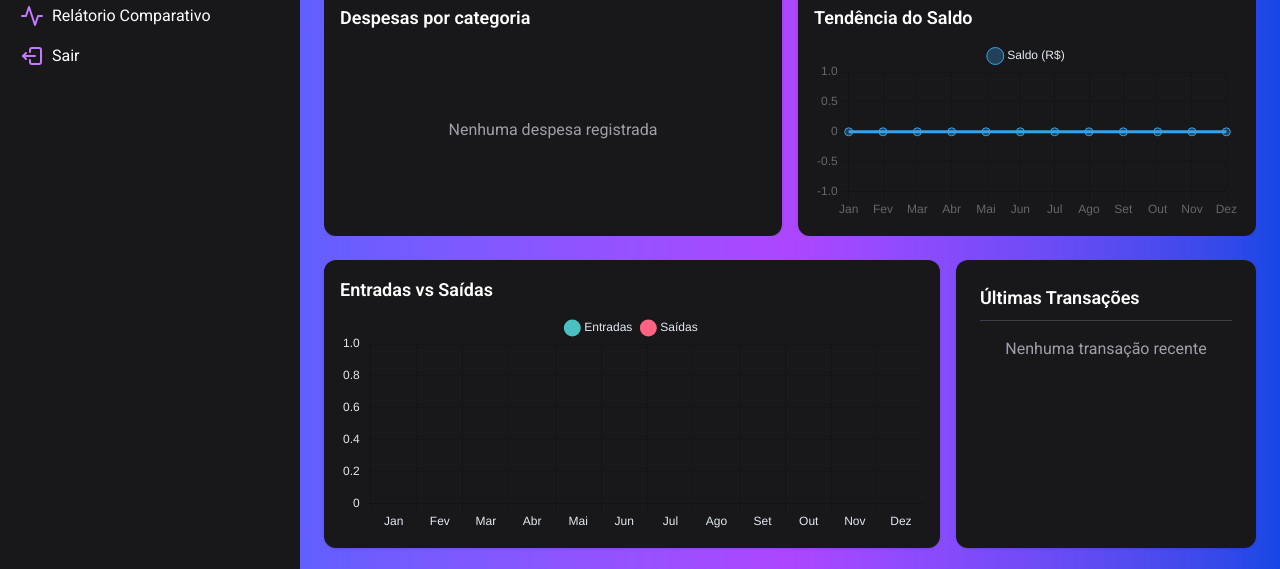
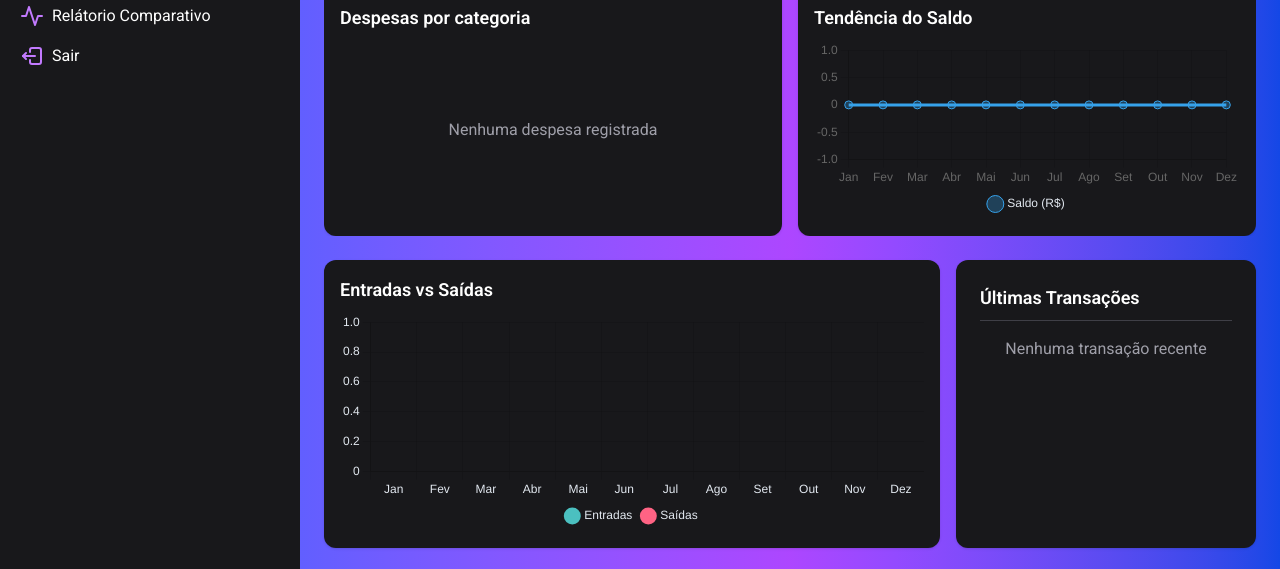
Before and after one commit to janderTodero/dashboard-financeiro, a React (Vite) app: page / in a window 1280 px wide. Shown: the part 228-797 px from the top of the page. Built offline with nearby package versions, Linux system fonts and the light colour scheme; no server answers; sample sign-in values are in the browser's storage.

Commit message:
dashboard page concluida

```diff
--- /dev/null
+++ b/src/components/DespesasPorCategoriaChart.jsx
@@ -0,0 +1,10 @@
+import { Doughnut } from "react-chartjs-2";
+import EmptyMessage from "./EmptyMesage";
+
+
+export default function DespesasPorCategoriaChart({ data, options }) {
+  if (!data || !data.labels || data.labels.length === 0) {
+    return <EmptyMessage>Nenhuma despesa registrada</EmptyMessage>;
+  }
+  return <Doughnut data={data} options={options} />;
+}
--- /dev/null
+++ b/src/components/EntradasSaidasChart.jsx
@@ -0,0 +1,9 @@
+import { Bar } from "react-chartjs-2";
+import EmptyMessage from "./EmptyMesage";
+
+export default function EntradasSaidasChart({ data, options }) {
+  if (!data || !data.labels || data.labels.length === 0) {
+    return <EmptyMessage>Sem dados de entradas/saídas</EmptyMessage>;
+  }
+  return <Bar data={data} options={options} />;
+}
--- /dev/null
+++ b/src/components/TendenciaSaldoChart.jsx
@@ -0,0 +1,9 @@
+import { Line } from "react-chartjs-2";
+import EmptyMessage from "./EmptyMesage";
+
+export default function TendenciaSaldoChart({ data, options }) {
+  if (!data || !data.labels || data.labels.length === 0) {
+    return <EmptyMessage>Sem dados de saldo</EmptyMessage>;
+  }
+  return <Line data={data} options={options} />;
+}
--- a/src/pages/Dashboard.jsx
+++ b/src/pages/Dashboard.jsx
@@ -12,19 +12,21 @@ import {
   LineElement,
   PointElement,
 } from "chart.js";
-import { Doughnut, Line, Bar } from "react-chartjs-2";
 import { useNavigate } from "react-router-dom";
 import ResumoCard from "../components/ResumoCard";
 import SeletorMes from "../components/SeletorMes";
 import UltimasTransacoes from "../components/UltimasTransacoes";
 import formatCurrency from "../utils/format";
 import ChartCard from "../components/ChartCard";
-import EmptyMessage from "../components/EmptyMesage";
 
 import useResumo from "../hooks/useResumo";
 import useCategoryData from "../hooks/useCategoryData";
 import useEntradasSaidasData from "../hooks/useEntradasSaidasData";
 import useSaldoData from "../hooks/useSaldoData";
+import DespesasPorCategoriaChart from "../components/DespesasPorCategoriaChart";
+import TendenciaSaldoChart from "../components/TendenciaSaldoChart";
+import EntradasSaidasChart from "../components/EntradasSaidasChart";
+import { barOptions, doughnutOptions, lineOptions } from "../utils/chartOptions";
 
 ChartJS.register(
   ArcElement,
@@ -55,7 +57,6 @@ export default function Dashboard() {
     ano: anoAtual,
   });
 
-  // 🔹 Filtra transações do mês/ano selecionado
   const transacoesFiltradas = useMemo(() => {
     if (!transactions) return [];
     return transactions.filter((t) => {
@@ -67,13 +68,11 @@ export default function Dashboard() {
     });
   }, [transactions, mesSelecionado]);
 
-  // 🔹 Hooks que encapsulam a lógica
   const { entradas, saidas, total } = useResumo(transacoesFiltradas);
   const categoryData = useCategoryData(transacoesFiltradas);
   const entradasSaidasData = useEntradasSaidasData(transactions, mesSelecionado);
   const saldoData = useSaldoData(transactions, mesSelecionado);
 
-  // 🔹 Meses disponíveis para seleção
   const mesesDisponiveis = useMemo(() => {
     if (!transactions) return [];
     const combinacoes = transactions.reduce((acc, t) => {
@@ -96,32 +95,11 @@ export default function Dashboard() {
     });
   }, [transactions]);
 
-  // 🔹 Últimas transações
   const ultimasTransacoes = useMemo(() => {
     return [...transacoesFiltradas]
       .sort((a, b) => new Date(b.date) - new Date(a.date))
       .slice(0, 5);
   }, [transacoesFiltradas]);
-
-  // 🔹 Configuração padrão dos gráficos
-  const chartAnimation = {
-    responsive: true,
-    maintainAspectRatio: false,
-    animation: {
-      duration: 1200,
-      easing: "easeOutQuart",
-      delay: (context) => context.dataIndex * 100,
-    },
-    plugins: {
-      legend: {
-        labels: {
-          color: "#e2e8f0",
-          usePointStyle: true,
-          font: { size: 12 },
-        },
-      },
-    },
-  };
 
   if (loading) return <LoadingSpinner />;
 
@@ -131,7 +109,6 @@ export default function Dashboard() {
         Dashboard
       </h2>
 
-      {/* Resumo e seletor de mês */}
       <section className="grid grid-cols-1 md:grid-cols-4 gap-4 mb-6 text-white items-center">
         <ResumoCard
           titulo="Entradas"
@@ -156,59 +133,19 @@ export default function Dashboard() {
         />
       </section>
 
-      {/* Gráficos principais */}
       <section className="grid grid-cols-1 md:grid-cols-2 gap-4 flex-1 overflow-hidden mb-6">
         <ChartCard titulo="Despesas por categoria">
-          {categoryData && categoryData.labels.length > 0 ? (
-            <Doughnut
-              data={categoryData}
-              options={{
-                ...chartAnimation,
-                plugins: {
-                  ...chartAnimation.plugins,
-                  legend: {
-                    ...chartAnimation.plugins.legend,
-                    position: "bottom",
-                  },
-                },
-              }}
-            />
-          ) : (
-            <EmptyMessage>Nenhuma despesa registrada</EmptyMessage>
-          )}
+          <DespesasPorCategoriaChart data={categoryData} options={doughnutOptions} />
         </ChartCard>
 
         <ChartCard titulo="Tendência do Saldo">
-          {saldoData && (
-            <Line
-              data={saldoData}
-              options={{
-                ...chartAnimation,
-                elements: {
-                  line: { tension: 0.3 },
-                  point: { radius: 4, hoverRadius: 6 },
-                },
-              }}
-            />
-          )}
+          <TendenciaSaldoChart data={saldoData} options={lineOptions} />
         </ChartCard>
       </section>
 
-      {/* Entradas vs Saídas + últimas transações */}
       <section className="grid grid-cols-1 md:grid-cols-3 gap-4 flex-none">
         <ChartCard titulo="Entradas vs Saídas" className="md:col-span-2 h-72">
-          {entradasSaidasData && (
-            <Bar
-              data={entradasSaidasData}
-              options={{
-                ...chartAnimation,
-                scales: {
-                  x: { ticks: { color: "#e2e8f0" } },
-                  y: { ticks: { color: "#e2e8f0" } },
-                },
-              }}
-            />
-          )}
+            <EntradasSaidasChart data={entradasSaidasData} options={barOptions} />
         </ChartCard>
 
         <UltimasTransacoes
--- /dev/null
+++ b/src/utils/chartOptions.js
@@ -0,0 +1,46 @@
+export const chartAnimation = {
+  responsive: true,
+  maintainAspectRatio: false,
+  animation: {
+    duration: 1200,
+    easing: "easeOutQuart",
+    delay: (context) => context.dataIndex * 100,
+  },
+  plugins: {
+    legend: {
+      labels: {
+        color: "#e2e8f0",
+        usePointStyle: true,
+        font: { size: 12 },
+      },
+      position: "bottom",
+    },
+  },
+};
+
+export const lineOptions = {
+  ...chartAnimation,
+  elements: {
+    line: { tension: 0.3 },
+    point: { radius: 4, hoverRadius: 6 },
+  },
+};
+
+export const barOptions = {
+  ...chartAnimation,
+  scales: {
+    x: { ticks: { color: "#e2e8f0" } },
+    y: { ticks: { color: "#e2e8f0" } },
+  },
+};
+
+export const doughnutOptions = {
+  ...chartAnimation,
+  plugins: {
+    ...chartAnimation.plugins,
+    legend: {
+      ...chartAnimation.plugins.legend,
+      position: "bottom",
+    },
+  },
+};
```
